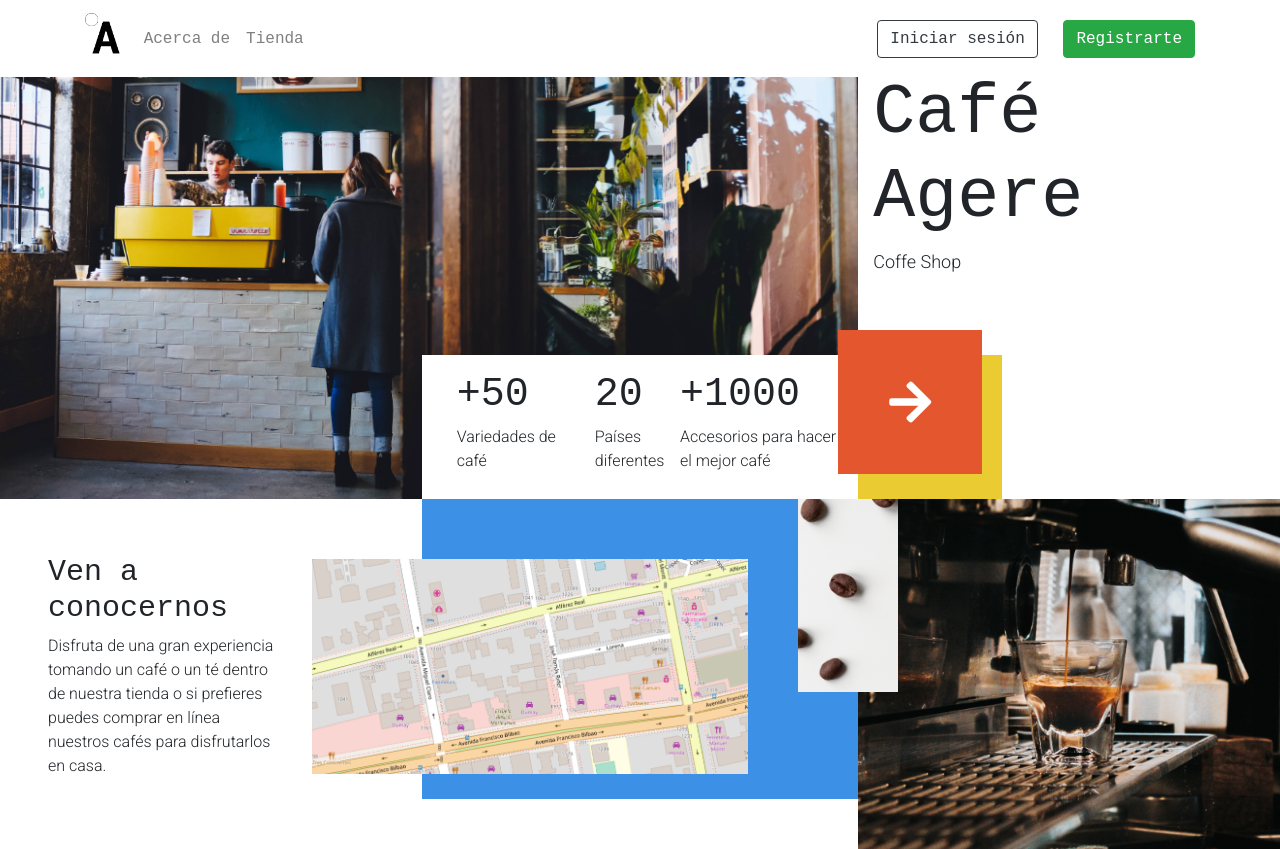
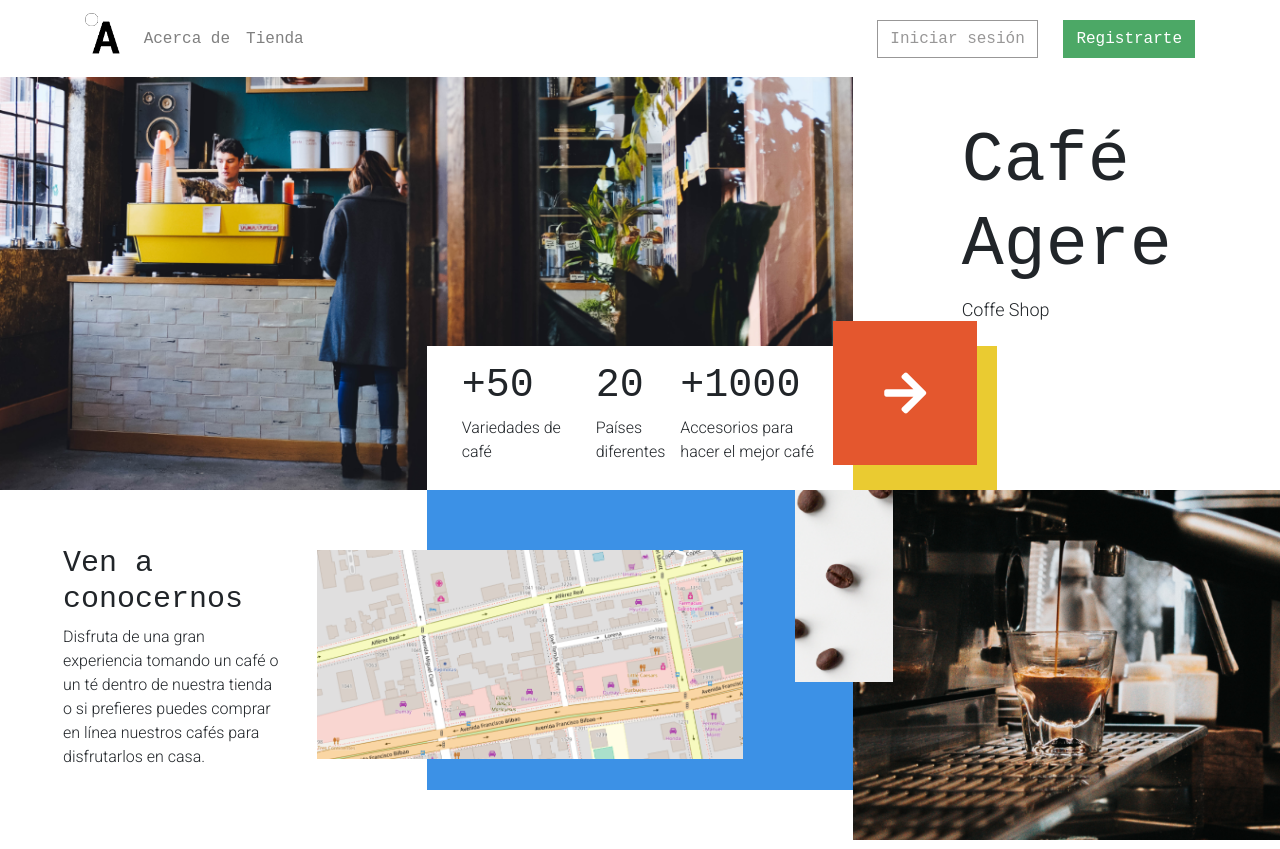
Before and after one commit to Alais29/cafeteria-agere, a plain HTML site: page index.html in a window 1280 px wide. Drawn offline with nearby package versions, Linux system fonts and the light colour scheme; a web font is replaced by a local one.

Commit message:
fixed overflown horizontal content, buttons done

```diff
--- a/assets/sass/abstracts/_variables.scss
+++ b/assets/sass/abstracts/_variables.scss
@@ -4,6 +4,8 @@ $isabeline: #eeeded;
 $spanish-gray: #989797;
 $coral: #EACB31;
 $flame: #e4572e;
+$shiny-shamrock: #4ca866;
+$turquoise-green: #9dcfab;
 $blue-de-france: #3c91e6;
 $black: #000;
 
--- a/assets/sass/base/_base.scss
+++ b/assets/sass/base/_base.scss
@@ -1,3 +1,8 @@
 img {
 	max-width: 100%;
 }
+
+body {
+	padding-left: 15px;
+    padding-right: 15px;
+}
--- a/assets/sass/components/_buttons.scss
+++ b/assets/sass/components/_buttons.scss
@@ -0,0 +1,25 @@
+.button--primary,
+.button--secondary {
+	border-radius: 0;
+}
+
+.button--primary {
+	border: solid 1px $spanish-gray;
+	color: $spanish-gray;
+
+	&:hover {
+		border: solid 1px $black;
+		color: $black;
+		background-color: $white;
+	}
+}
+
+.button--secondary {
+	border: solid 1px $shiny-shamrock;
+	background-color: $shiny-shamrock;
+
+	&:hover {
+		border: solid 1px $turquoise-green;
+		background-color: $turquoise-green;
+	}
+}
--- a/assets/sass/layout/_header.scss
+++ b/assets/sass/layout/_header.scss
@@ -48,6 +48,10 @@
 		justify-content: center;
 	}
 
+	&__text {
+		padding-top: 3em;
+	}
+
 	&__title {
 		font-size: $xxx-large;
 	}
--- a/assets/sass/layout/_index.scss
+++ b/assets/sass/layout/_index.scss
@@ -14,6 +14,5 @@
  *
  */
 
-@import 'navigation';
 @import 'header';
 @import 'main';
--- a/index.html
+++ b/index.html
@@ -35,8 +35,8 @@
 					</li>
 				</ul>
 				<div class="my-2 my-lg-0">
-					<button class="btn btn-outline-dark my-2 my-sm-0 mr-3" type="submit">Iniciar sesión</button>
-					<button class="btn btn-success my-2 my-sm-0" type="submit">Registrarte</button>
+					<button class="btn btn-outline-dark my-2 my-sm-0 mr-3 button--primary" type="submit">Iniciar sesión</button>
+					<button class="btn btn-success my-2 my-sm-0 button--secondary" type="submit">Registrarte</button>
 				</form>
 			</div>
 		</div>
@@ -60,7 +60,7 @@
 			</div> <!-- header-content__left -->
 			<div class="header-content__right col-lg-4">
 				<div class="header-content__text">
-					<h1 class="header-content__title">Café Agere</h1>
+					<h1 class="header-content__title">Café <span class="d-block">Agere</span></h1>
 					<p class="header-content__subtitle">Coffe Shop</p>
 				</div>
 				<div class="header-content__arrow-box">
@@ -72,20 +72,20 @@
 
 	<main class="main-content">
 		<div class="row">
-			<div class="main-content__left-content col-lg-4">
+			<div class="main-content__left-content col-lg-4 col-md-6">
 				<div class="px-5">
 					<h2 class="main-content__title">Ven a conocernos</h2>
 					<p class="main-content__text">Disfruta de una gran experiencia tomando un café o un té dentro de nuestra tienda o si prefieres puedes comprar en línea nuestros cafés para disfrutarlos en casa.</p>
 				</div>
 			</div> <!-- main-content__left-content -->
-			<div class="main-content__middle-content col-lg-4">
+			<div class="main-content__middle-content col-lg-4 col-md-6">
 				<div class="main-content__blue-box"></div>
 				<div class="main-content__middle-images">
 					<img src="assets/img/img-4.png" alt="mapa" class="main-content__img-map">
 					<img src="assets/img/img-3.png" alt="granos de café" class="main-content__img-coffee">
 				</div> <!-- main-content__middle-images -->
 			</div> <!-- main-content__middle-content -->
-			<div class="main-content__right-content col-lg-4">
+			<div class="main-content__right-content col-lg-4 col-md-12">
 				<img src="assets/img/img-2.png" alt="cafetera" class="main-content__right-img">
 			</div> <!-- main-content__right-content -->
 		</div> <!-- row -->
```
Also changed, not shown: assets/css/main.css, assets/sass/layout/_navigation.scss (added), 1 other file.
